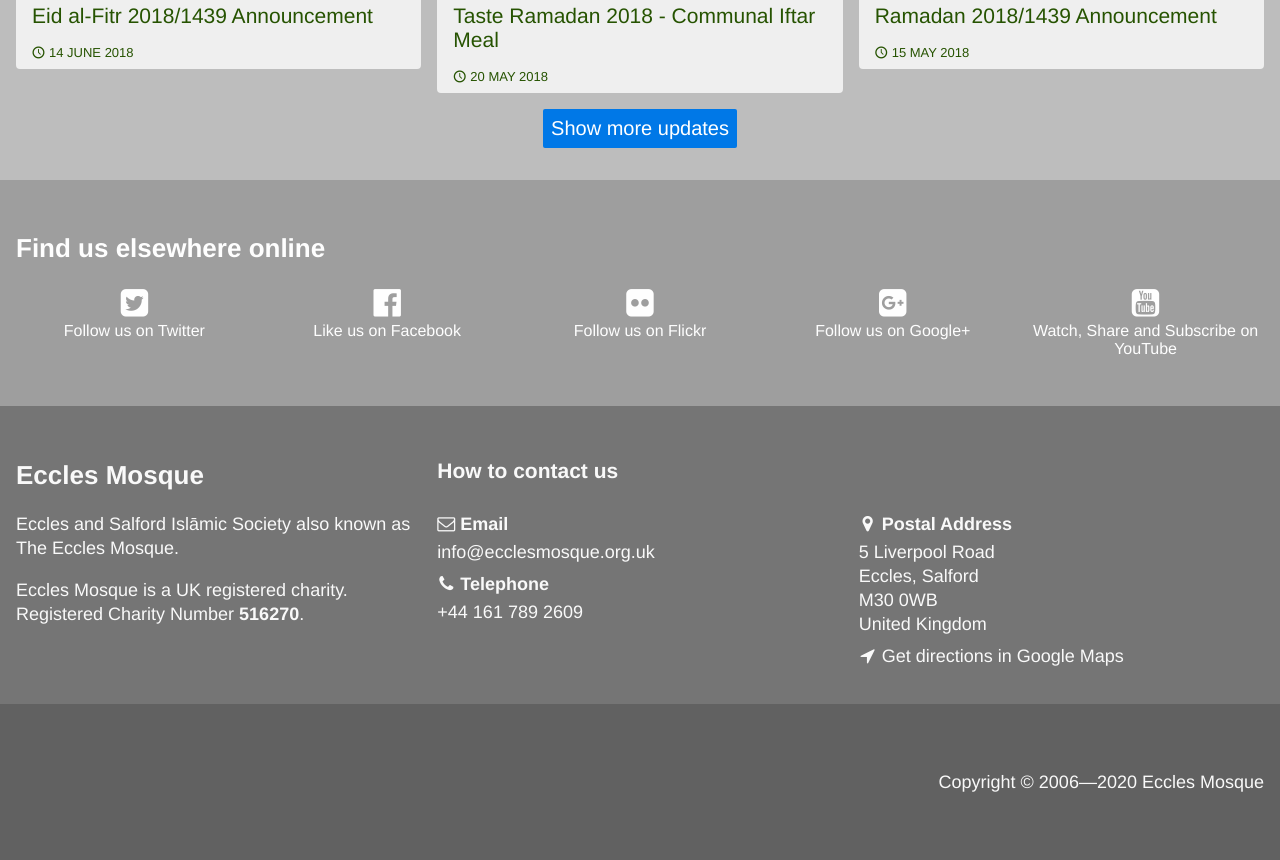
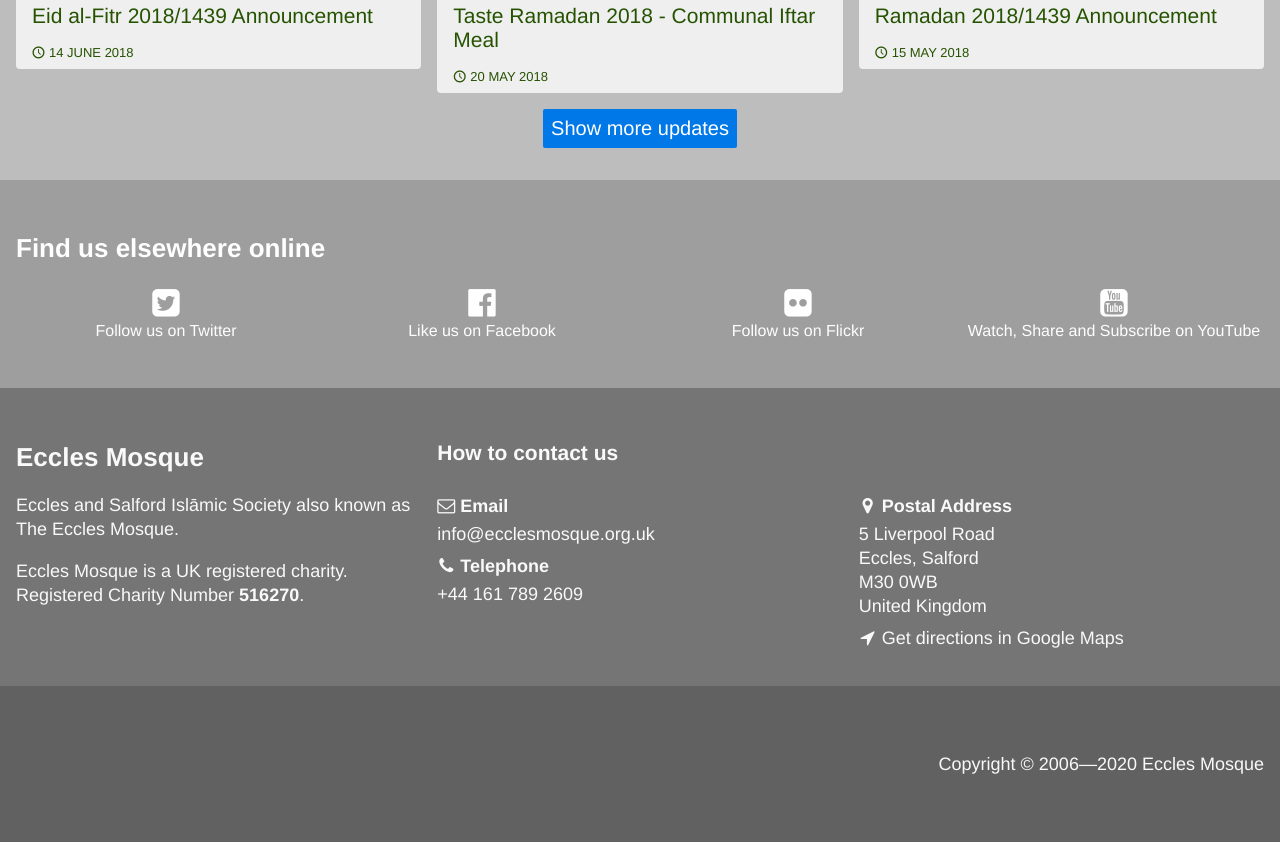
Before and after one commit to ecclesmosque/ecclesmosque.github.io, a Jekyll site: the page built from _pages/home.md, in a window 1280 px wide and 900 px high, scrolled down 933 px, cut to the strip 40-900 px from the top of the window. Built offline with Jekyll 4.4.1, drawn with Linux system fonts in a browser that asks for light colours.

Commit message:
Remove Google+ social link
Fixes #98

```diff
--- a/_config.yml
+++ b/_config.yml
@@ -69,9 +69,6 @@ social-links:
   - label: Follow us on Flickr
     url: https://www.flickr.com/photos/ecclesmosque
     icon: flickr
-  - label: Follow us on Google+
-    url: https://plus.google.com/100811637505570907565
-    icon: gplus-squared
   - label: Watch, Share and Subscribe on YouTube
     url: https://www.youtube.com/channel/UCAg5HU_BAlEU2Oo0tlhq96g?sub_confirmation=1
     icon: youtube-squared
```
